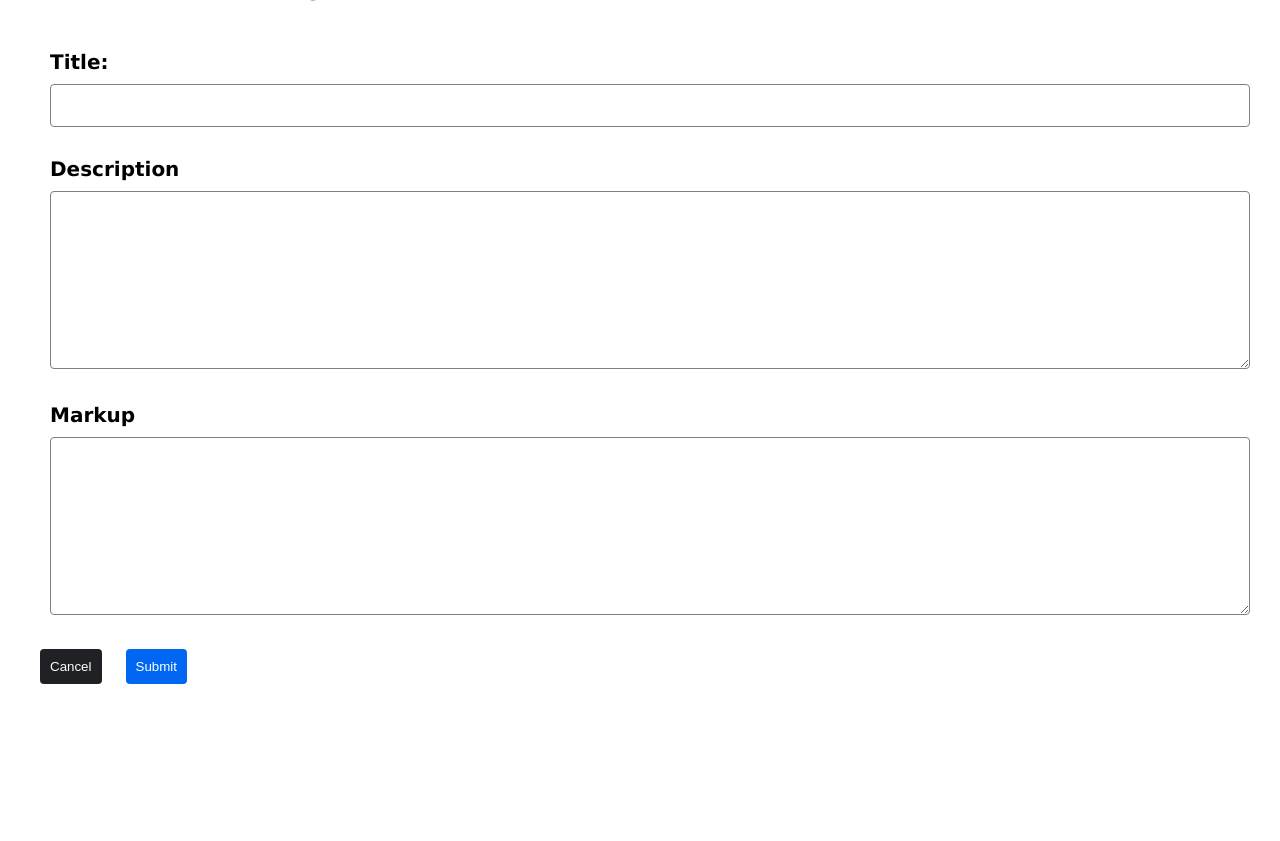
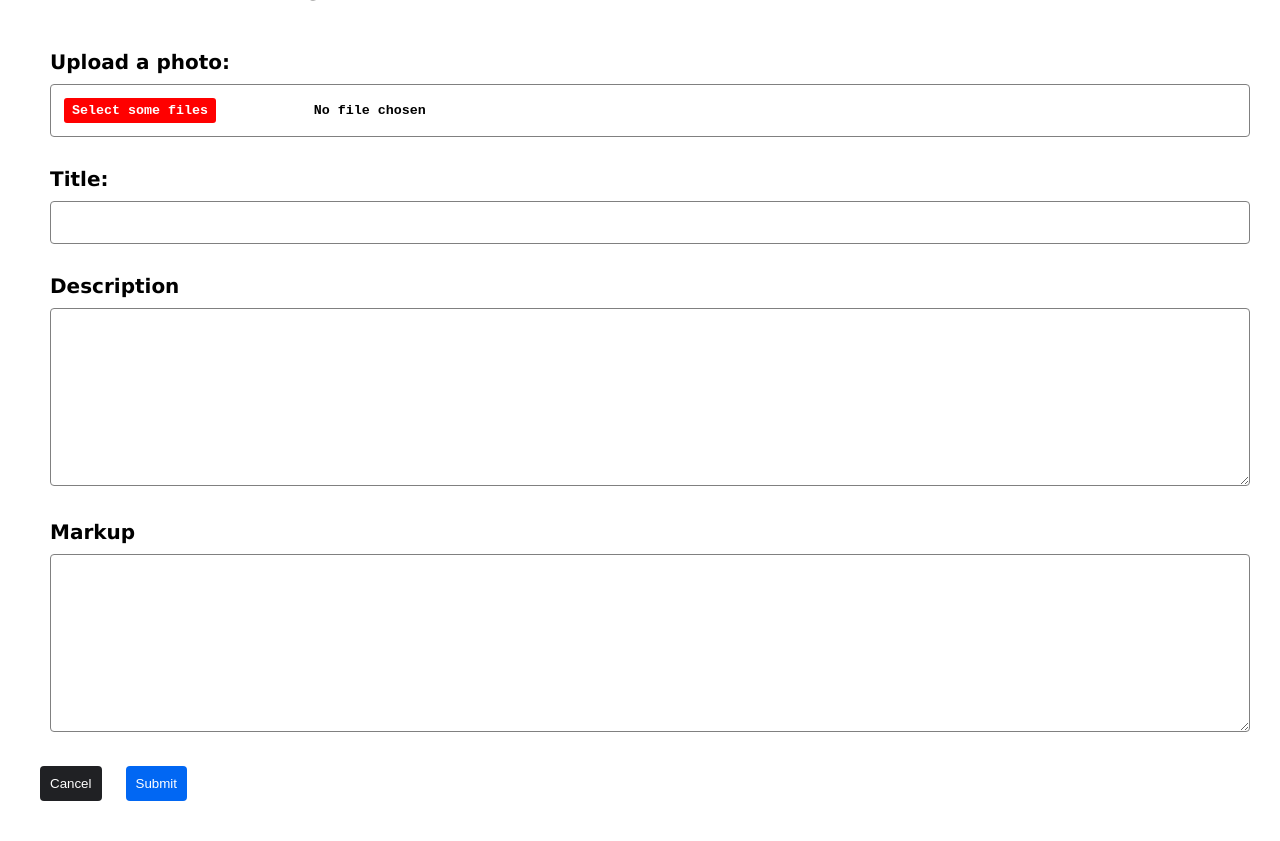
Before and after one commit to AbidAhmed2018831062/Blog, a Node server app: page /article/new in a window 1280 px wide. Shown: the part 60-901 px from the top of the page. Before the commit the page ends 744 px from the top, so only its background shows below. Run offline with Node 20, Linux system fonts and the light colour scheme; some libraries are stand-ins or nearby versions.

Commit message:
File Upload method implemented

```diff
--- a/Database/schema.js
+++ b/Database/schema.js
@@ -14,6 +14,10 @@ const schema=mongoose.Schema({
     {
         type:String,
         required:true
+    },
+    img:{
+        type:String,
+        default:"12456",
     },
     demodes:{
         type:String
--- a/public/css/index.css
+++ b/public/css/index.css
@@ -102,6 +102,33 @@ border: none;
         cursor:pointer;
 
         }
+      .hey .file input{
+          border:none;
+      }
+        .file::-webkit-file-upload-button {
+            visibility: hidden;
+          }
+          .file::before {
+            content: 'Select some files';
+            display: inline-block;
+            background-color:red ;
+
+            border-radius: 3px;
+            padding: 5px 8px;
+            outline: none;
+            white-space: nowrap;
+            -webkit-user-select: none;
+            cursor: pointer;
+            font-weight: 700;
+            font-size: 10pt;
+            color:white;
+          }
+          .file:hover::before {
+            border-color: black;
+          }
+          .file:active::before {
+            background: -webkit-linear-gradient(top, #e3e3e3, #f9f9f9);
+          }
 
         .buttons .delete{
             background-color: red;
--- a/server.js
+++ b/server.js
@@ -1,8 +1,9 @@
-
 const express=require("express");
 const mongoose=require("mongoose");
 const schme=require("./Database/schema");
 const article=require("./routes/article");
+const multer=require("multer");
+const multer1=require("./routes/fileUpload");
 const app=express();
 
 const art=new mongoose.model("Article",schme);
@@ -22,10 +23,10 @@ await res.render("index",{article:article1});
 
 
 
-app.post("/",async(req,res)=>{
-    console.log("Hello");
+app.post("/",multer1.array("avatar",3),async(req,res)=>{
+    console.log(req.body);
 
-    const showDes=req.body.des.substring(0,400);
+    const showDes=req.body.des.substr(0,400);
     const demoDes=showDes+"...";
    // console.log(demoDes);
     const a = new art({
@@ -41,5 +42,18 @@ if(d)
     res.redirect(`/article/${d._id}`);
 }
 });
+app.use((err,req,res,next)=>{
+    if(err){
+    if(err instanceof multer.MulterError){
+        console.log(err);
+        res.status(500).send(err.message);
+    }
 
+    else{
+        res.status(500).send(err.message);
+    }
+}
+else
+res.send("Successful")
+});
 app.listen(3000,()=>console.log("listening"));
--- a/views/articles/_formforEditandNew.ejs
+++ b/views/articles/_formforEditandNew.ejs
@@ -1,5 +1,9 @@
 <div class="form">
-    <div class="hey">
+  <div class="hey">
+  <label for="title">Upload a photo:</label><br>
+  <input type="file" class="file" id="file" name="avatar" multiple/>
+ </div>
+ <div class="hey">
     <label for="title">Title:</label><br>
   <input required type="text" id="title" name="title"><br>
 </div>
--- a/views/articles/new.ejs
+++ b/views/articles/new.ejs
@@ -15,7 +15,7 @@
     </header>
    <main>
        <div class="container">
-        <form action="/" method="post">
+        <form action="/" method="post"  enctype="multipart/form-data">
 
             <%-include('_formforEditandNew.ejs')%>
         </form>
```
Also changed, not shown: package.json (added, +8 -0 lines), routes/fileUpload.js (added, +52 -0 lines), 2 other files.
